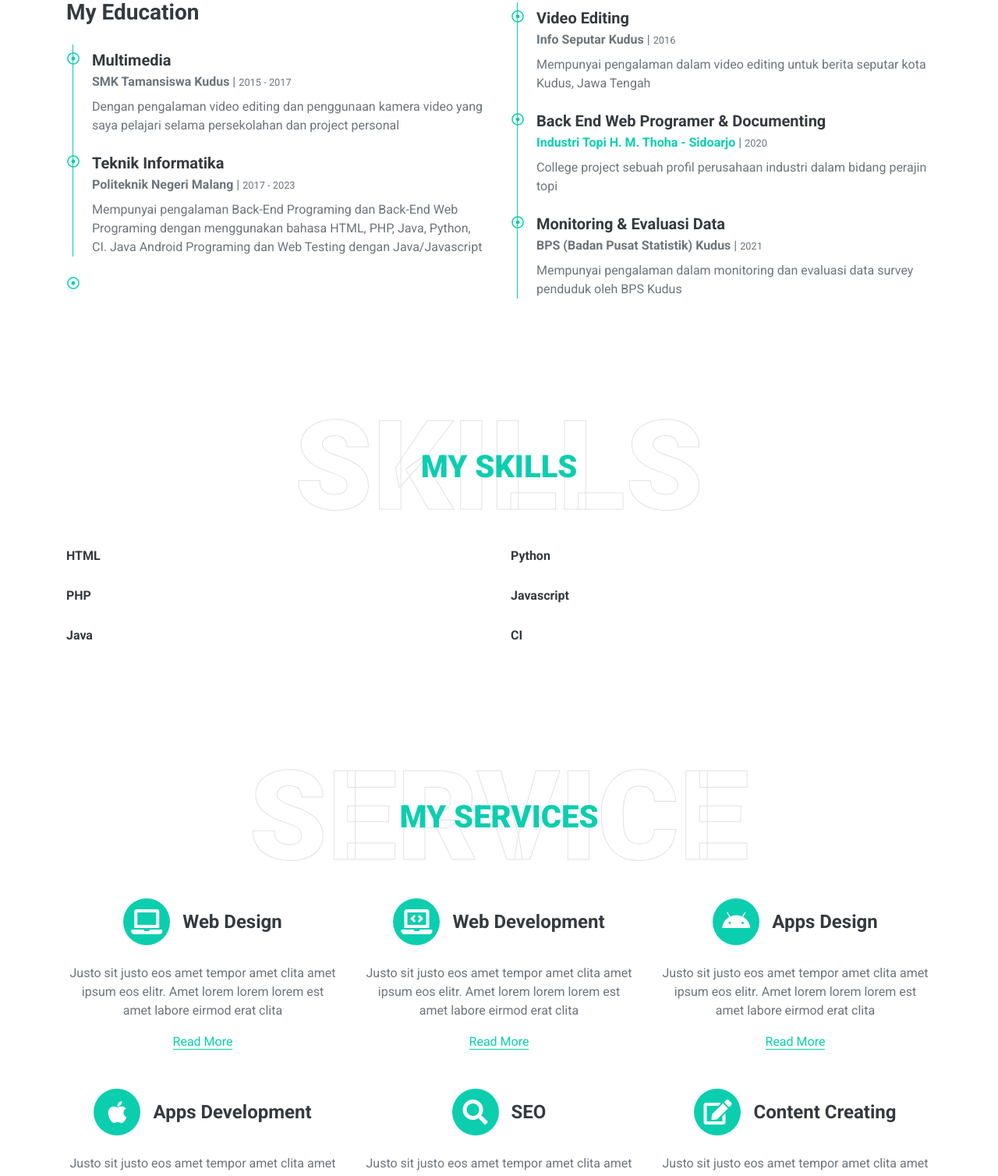
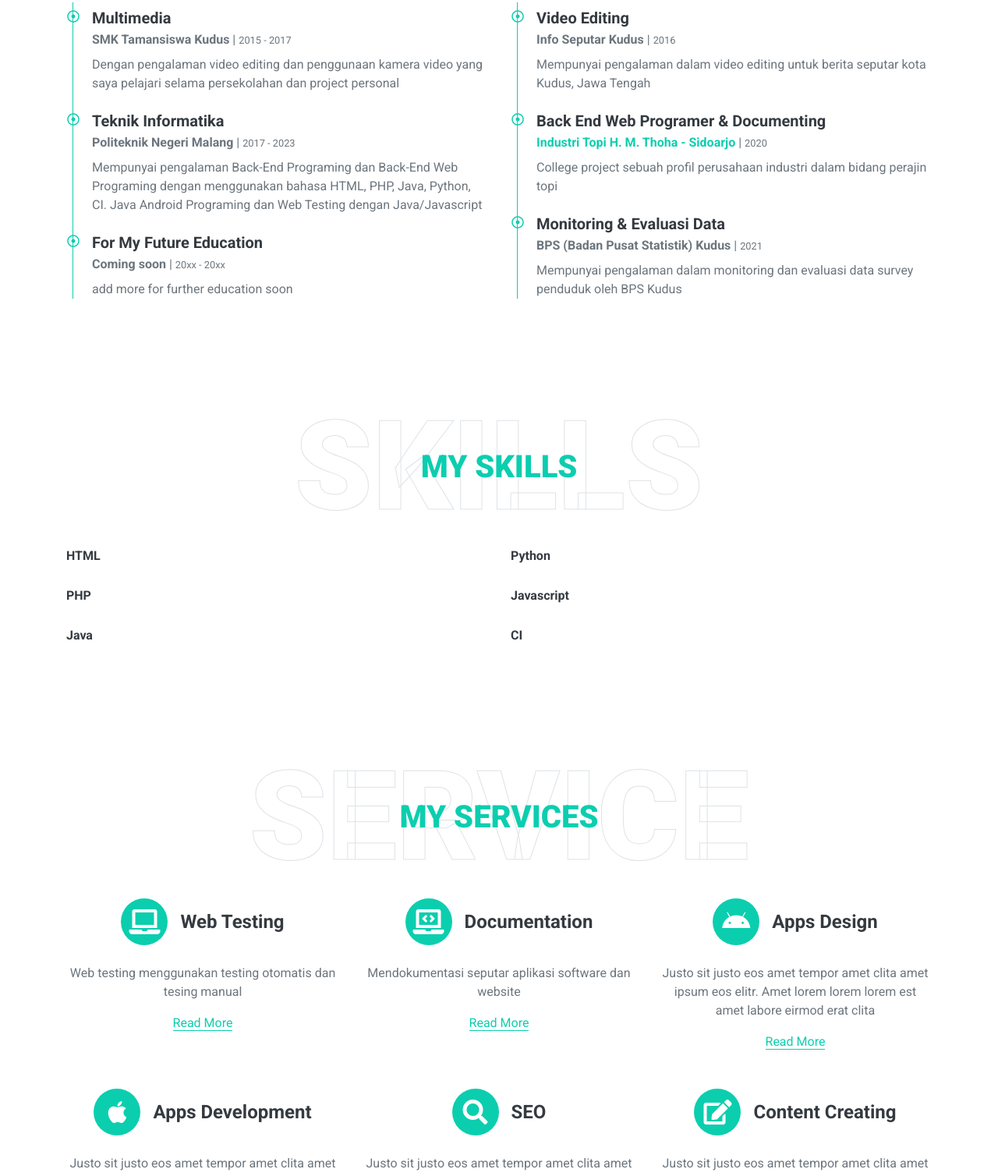
Before and after one commit to jinggatra/porto_cv, a plain HTML site: page index.html in a window 1280 px wide. Shown: the part 1967-3475 px from the top of the page at 78% size. Drawn offline with nearby package versions, Linux system fonts and the light colour scheme.

Commit message:
minor change

```diff
--- a/index.html
+++ b/index.html
@@ -147,8 +147,10 @@
                         </div>
                         <div class="position-relative mb-4">
                             <i class="far fa-dot-circle text-primary position-absolute" style="top: 2px; left: -32px;"></i>
-                            <h5 class="font-weight-bold mb-1"></h5>
-                            <p class="mb-2"><strong></strong><small></small></p>                        </div>
+                            <h5 class="font-weight-bold mb-1">For My Future Education</h5>
+                            <p class="mb-2"><strong>Coming soon</strong> | <small>20xx - 20xx</small></p>
+                            <p>add more for further education soon</p>
+                        </div>
                     </div>
                 </div>
                 <div class="col-lg-6">
@@ -256,17 +258,17 @@
                 <div class="col-lg-4 col-md-6 text-center mb-5">
                     <div class="d-flex align-items-center justify-content-center mb-4">
                         <i class="fa fa-2x fa-laptop service-icon bg-primary text-white mr-3"></i>
-                        <h4 class="font-weight-bold m-0">Web Design</h4>
+                        <h4 class="font-weight-bold m-0">Web Testing</h4>
                     </div>
-                    <p>Justo sit justo eos amet tempor amet clita amet ipsum eos elitr. Amet lorem lorem lorem est amet labore eirmod erat clita</p>
+                    <p>Web testing menggunakan testing otomatis dan tesing manual</p>
                     <a class="border-bottom border-primary text-decoration-none" href="">Read More</a>
                 </div>
                 <div class="col-lg-4 col-md-6 text-center mb-5">
                     <div class="d-flex align-items-center justify-content-center mb-4">
                         <i class="fa fa-2x fa-laptop-code service-icon bg-primary text-white mr-3"></i>
-                        <h4 class="font-weight-bold m-0">Web Development</h4>
+                        <h4 class="font-weight-bold m-0">Documentation</h4>
                     </div>
-                    <p>Justo sit justo eos amet tempor amet clita amet ipsum eos elitr. Amet lorem lorem lorem est amet labore eirmod erat clita</p>
+                    <p>Mendokumentasi seputar aplikasi software dan website</p>
                     <a class="border-bottom border-primary text-decoration-none" href="">Read More</a>
                 </div>
                 <div class="col-lg-4 col-md-6 text-center mb-5">
```
